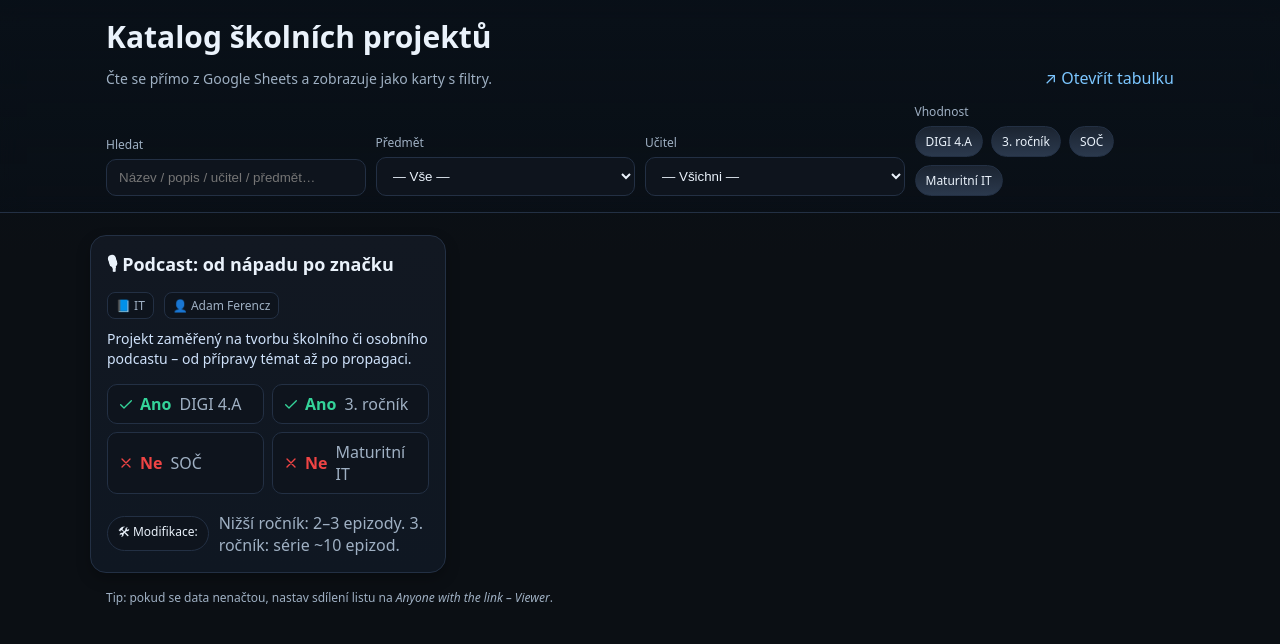
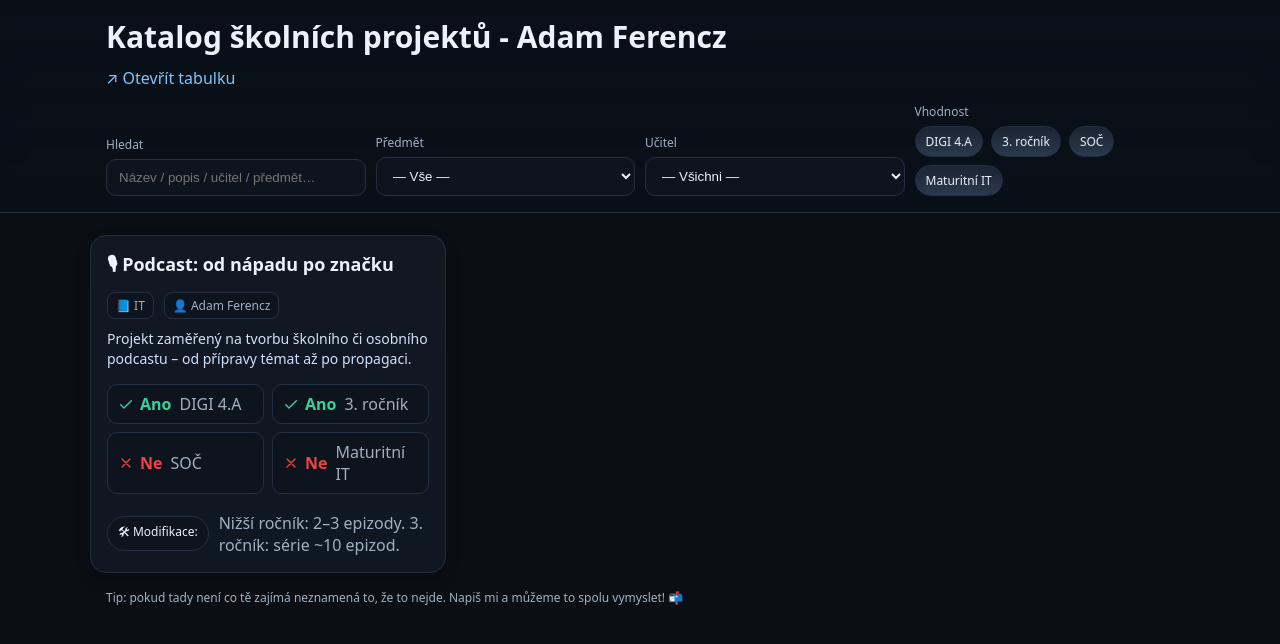
Before and after one commit to adamferencz/vypsane_projekty, a plain HTML site: page index.html in a window 1280 px wide. Drawn offline with Linux system fonts and the light colour scheme; no server answers.

Commit message:
add info

```diff
--- a/index.html
+++ b/index.html
@@ -249,11 +249,8 @@
   <body>
     <header>
       <div class="wrap">
-        <h1>Katalog školních projektů</h1>
+        <h1>Katalog školních projektů - Adam Ferencz</h1>
         <div class="topbar">
-          <div class="sub">
-            Čte se přímo z Google Sheets a zobrazuje jako karty s filtry.
-          </div>
           <a
             class="sheetlink"
             target="_blank"
@@ -302,8 +299,8 @@
         Nic nenalezeno. Změň filtr nebo zkus jiné hledání.
       </div>
       <div class="wrap small">
-        Tip: pokud se data nenačtou, nastav sdílení listu na
-        <em>Anyone with the link – Viewer</em>.
+        Tip: pokud tady není co tě zajímá neznamená to, že to nejde. Napiš mi a
+        můžeme to spolu vymyslet! 📬 <br />
       </div>
     </main>
 
```
